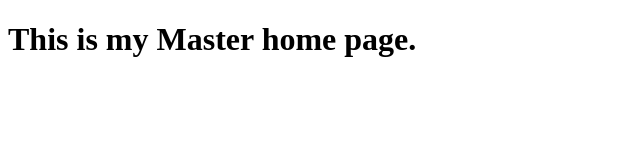
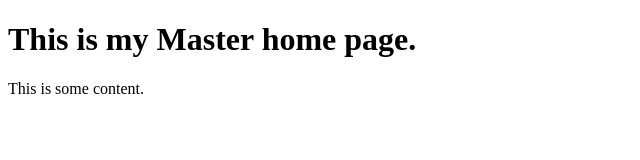
Before and after one commit to jbluks/test-webpage, a plain HTML site: page index.html in a window 1280 px wide. Shown: the whole page, without its empty margins (0-640 px from the left). Drawn offline with Linux system fonts and the light colour scheme.

Commit message:
Added Conent

```diff
--- a/index.html
+++ b/index.html
@@ -8,5 +8,6 @@
 </head>
 <body>
   <h1>This is my Master home page.</h1>
+  <p>This is some content.</p>
 </body>
 </html>
```
